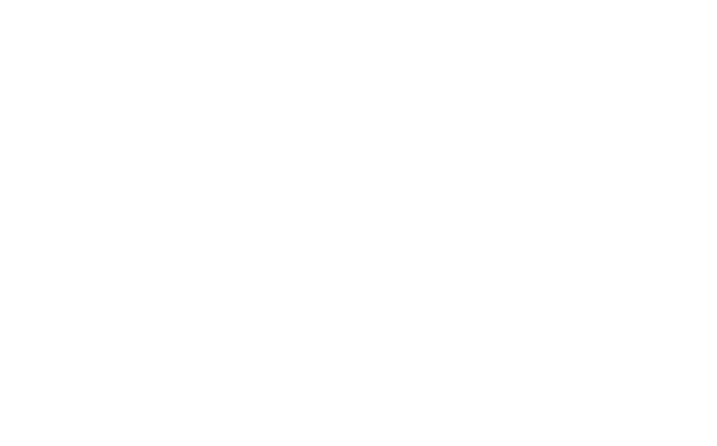
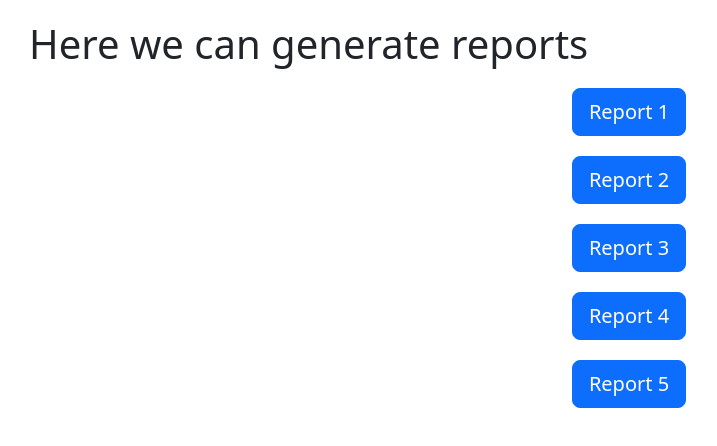
Before and after one commit to HarithaMihimal/HRMS-Project, a React (Vite) app in the folder WebApp/client/: page /PageHR/1/ReportGenaration in a window 1280 px wide. Before the commit this address had no page. Shown: the top 446 px of the page, without its empty margins (11-728 px from the left). Built offline with nearby package versions, Linux system fonts and the light colour scheme.

Commit message:
Report Generation

```diff
--- a/WebApp/client/src/App.jsx
+++ b/WebApp/client/src/App.jsx
@@ -9,6 +9,12 @@
 import AddEmployee from './AddEmployee';
 import AddCustom from './AddCustom';
 import AddDependent from './AddDependent';
+import ReportGenaration from './Report';
+import Report1 from './Report1';
+import Report2 from './Report2';
+import Report3 from './Report3';
+import Report4 from './Report4';
+import Report5 from './Report5';
 
 function App() {
   return (
@@ -21,6 +27,14 @@
         <Route path="/PageEMP/:id_to_transfer/PasswordChange" element={<PasswordChange />} />
         <Route path="/PageEMP/:id_to_transfer/Supervisor" element={<Supervisor />} />
         <Route path="/PageHR/:id_to_transfer/AddEmployee" element={<AddEmployee />} />
+        <Route path="/PageHR/:id_to_transfer/ReportGenaration" element={<ReportGenaration />} />
+        <Route path="/PageHR/:id_to_transfer/ReportGenaration/Report1" element={<Report1 />} />
+        <Route path="/PageHR/:id_to_transfer/ReportGenaration/Report2" element={<Report2 />} />
+
+        <Route path="/PageHR/:id_to_transfer/ReportGenaration/Report3" element={<Report3 />} />
+        <Route path="/PageHR/:id_to_transfer/ReportGenaration/Report4" element={<Report4 />} />
+        <Route path="/PageHR/:id_to_transfer/ReportGenaration/Report5" element={<Report5 />} />
+
         <Route path="/PageHR/:id_to_transfer/AddEmployee/AddDependent" element={<AddDependent />} />
         <Route path="/PageHR/:id_to_transfer/AddCustom" element={<AddCustom />} />
       </Routes>
--- a/WebApp/client/src/PageHR.jsx
+++ b/WebApp/client/src/PageHR.jsx
@@ -14,6 +14,9 @@
   const handleLeaveRequestClick_2 = () => {
     navigate(`/PageHR/${id_to_transfer}/AddCustom`);
   };
+  const handleLeaveRequestClick_3 = () => {
+    navigate(`/PageHR/${id_to_transfer}/ReportGenaration`);
+  };
 
   return (
     <div>
@@ -28,6 +31,11 @@
           Add Custom Attribute
         </button>
       </div>
+      <div className="d-flex justify-content-center">
+        <button type="button" className="btn btn-primary btn-lg custom-button" onClick={handleLeaveRequestClick_3}>
+          Report Generation
+        </button>
+      </div>
     </div>
   );
 }
--- /dev/null
+++ b/WebApp/client/src/Report.jsx
@@ -0,0 +1,53 @@
+import React from "react";
+import { useNavigate } from 'react-router-dom';
+import { useParams } from 'react-router-dom';
+
+
+function ReportGenaration() {
+    const { id_to_transfer } = useParams();
+    const navigate = useNavigate(); // Define the navigate function
+    const handleLeaveRequestClick_1 = () => {
+        navigate(`/PageHR/${id_to_transfer}/ReportGenaration/Report1`);
+      };
+    const handleLeaveRequestClick_2 = () => {
+        navigate(`/PageHR/${id_to_transfer}/ReportGenaration/Report2`);      };
+    const handleLeaveRequestClick_3 = () => {
+        navigate(`/PageHR/${id_to_transfer}/ReportGenaration/Report3`);      };
+    const handleLeaveRequestClick_4 = () => {
+            navigate(`/PageHR/${id_to_transfer}/ReportGenaration/Report4`);      };
+    const handleLeaveRequestClick_5 = () => {
+                navigate(`/PageHR/${id_to_transfer}/ReportGenaration/Report5`);      };
+
+  return (
+    <div>
+      <h1>Here we can generate reports</h1>
+      <div className="d-flex justify-content-center">
+        <button type="button" className="btn btn-primary btn-lg custom-button" onClick={handleLeaveRequestClick_1}>
+          Report 1
+        </button>
+      </div>
+      <div className="d-flex justify-content-center">
+        <button type="button" className="btn btn-primary btn-lg custom-button" onClick={handleLeaveRequestClick_2}>
+        Report 2
+        </button>
+      </div>
+      <div className="d-flex justify-content-center">
+        <button type="button" className="btn btn-primary btn-lg custom-button" onClick={handleLeaveRequestClick_3}>
+        Report 3
+        </button>
+      </div>
+      <div className="d-flex justify-content-center">
+        <button type="button" className="btn btn-primary btn-lg custom-button" onClick={handleLeaveRequestClick_4}>
+        Report 4
+        </button>
+      </div>
+      <div className="d-flex justify-content-center">
+        <button type="button" className="btn btn-primary btn-lg custom-button" onClick={handleLeaveRequestClick_5}>
+        Report 5
+        </button>
+      </div>
+    </div>
+  );
+}
+
+export default ReportGenaration;
--- /dev/null
+++ b/WebApp/client/src/Report1.jsx
@@ -0,0 +1,11 @@
+import React from "react";
+
+function Report1() {
+  return (
+    <div>
+      <h1>Page for report 1</h1>
+    </div>
+  );
+}
+
+export default Report1;
--- /dev/null
+++ b/WebApp/client/src/Report2.jsx
@@ -0,0 +1,11 @@
+import React from "react";
+
+function Report2() {
+  return (
+    <div>
+      <h1>Page for report 2</h1>
+    </div>
+  );
+}
+
+export default Report2;
--- /dev/null
+++ b/WebApp/client/src/Report3.jsx
@@ -0,0 +1,11 @@
+import React from "react";
+
+function Report3() {
+  return (
+    <div>
+      <h1>Page for report 3</h1>
+    </div>
+  );
+}
+
+export default Report3;
--- /dev/null
+++ b/WebApp/client/src/Report4.jsx
@@ -0,0 +1,11 @@
+import React from "react";
+
+function Report4() {
+  return (
+    <div>
+      <h1>Page for report 4</h1>
+    </div>
+  );
+}
+
+export default Report4;
--- /dev/null
+++ b/WebApp/client/src/Report5.jsx
@@ -0,0 +1,11 @@
+import React from "react";
+
+function Report5() {
+  return (
+    <div>
+      <h1>Page for report 5</h1>
+    </div>
+  );
+}
+
+export default Report5;
```
